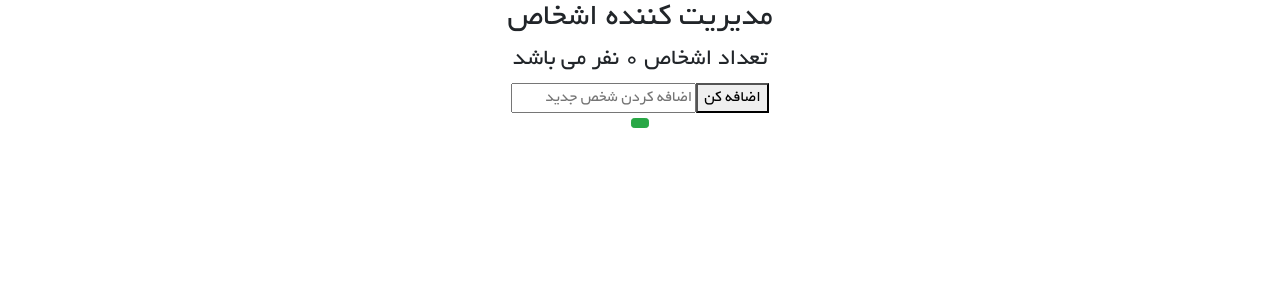
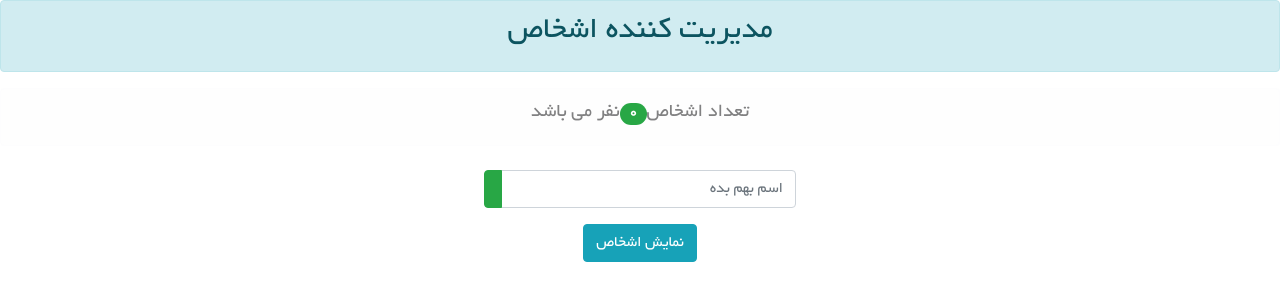
Before and after one commit to MojtabaKhojasteh/person-manager-tl, a React (Create React App) app: page / in a window 1280 px wide. Shown: the top 300 px of the page. Built offline with nearby package versions, Linux system fonts and the light colour scheme; some icons are missing.

Commit message:
Styling Person Manager

```diff
--- a/src/App.css
+++ /dev/null
@@ -1,3 +0,0 @@
-.App {
-    text-align: center;
-}
--- a/src/App.jsx
+++ b/src/App.jsx
@@ -1,13 +1,12 @@
 import React, { Component } from "react";
 
 import Afrad from "./components/Afrad";
-import "./App.css";
 
 class App extends Component {
   state = {
     persons: [],
     newPerson: "",
-    showPersons: false,
+    showPersons: true,
   };
 
   handleShowPersons = () => {
@@ -33,8 +32,10 @@
       id: Math.floor(Math.random() * 1000),
       fullname: this.state.newPerson,
     };
+    if (person.fullname !== "" && person.fullname !== " ") {
       copyPersons.push(person);
       this.setState({ persons: copyPersons, newPerson: "" });
+    }
   };
   addPerson = (event) => {
     this.setState({ newPerson: event.target.value });
@@ -53,28 +54,47 @@
       );
     }
 
-    const style = {
-      textAlign: "center",
-    };
+    return (
+      <div className="rtl text-center">
+        <div className="alert alert-info">
+          <h2>مدیریت کننده اشخاص</h2>
+        </div>
+        <div className="alert alert-light">
+          <h5>
+            تعداد اشخاص
+            <span className="badge badge-pill badge-success">
+              {persons.length}
+            </span>
+            نفر می باشد
+          </h5>
+        </div>
 
-    return (
-      <div style={style}>
-        <h2>مدیریت کننده اشخاص</h2>
-        <h4>تعداد اشخاص {persons.length} نفر می باشد</h4>
-        <div>
+        <div className="m-2 p-2">
+          <form
+            className="form-inline justify-content-center"
+            onSubmit={(event) => event.preventDefault()}
+          >
+            <div className="input-group w-25">
               <input
                 type="text"
-            placeholder="اضافه کردن شخص جدید"
-            style={{ direction: "rtl" }}
+                className="form-control"
+                placeholder="اسم بهم بده"
                 onChange={this.addPerson}
                 value={this.state.newPerson}
               />
-          <button onClick={this.handleNewPerson}>اضافه کن</button>
+              <div className="input-group-prepend">
+                <button
+                  type="submit"
+                  onClick={this.handleNewPerson}
+                  className="btn btn-sm btn-success fa fa-plus-sircle"
+                ></button>
               </div>
-        <button
-          className="btn btn-sm btn-success  fa fa-plus-square"
-          onClick={this.handleShowPersons}
-        ></button>
+            </div>
+          </form>
+        </div>
+        <button onClick={this.handleShowPersons} className="btn btn-info">
+          نمایش اشخاص
+        </button>
         {show}
       </div>
     );
--- a/src/components/Fard.css
+++ /dev/null
@@ -1,9 +0,0 @@
-.fard {
-    width: 40%;
-    border: 1px solid gray;
-    border-radius: 1em;
-    padding: 1em;
-    margin-bottom: 1em;
-    background-color: whitesmoke;
-    direction: rtl;
-}
--- a/src/components/Fard.jsx
+++ b/src/components/Fard.jsx
@@ -1,12 +1,25 @@
 import React from "react";
-import "./Fard.css";
 
 const Fard = ({ fullname, deleted, changed }) => {
   return (
-    <div className="fard">
-      <p>{`${fullname}`}</p>
-      <input type="text" onChange={changed} placeholder="نام جدید" />
-      <button onClick={deleted}>حذف</button>
+    <div className="card text-white bg-info mt-3 w-25 mx-auto">
+      <div className="card-body text-center">
+        <p className="d-block">{`${fullname}`}</p>
+        <div className="input-group justify-content-center">
+          <input
+            type="text"
+            className="form-control w-50"
+            onChange={changed}
+            placeholder="نام جدید"
+          />
+          <div className="input-group-prepend">
+            <button
+              className="btn btn-sm btn-danger fa fa-trash"
+              onClick={deleted}
+            ></button>
+          </div>
+        </div>
+      </div>
     </div>
   );
 };
```
Lines whose indentation alone changed are shown as unchanged.
